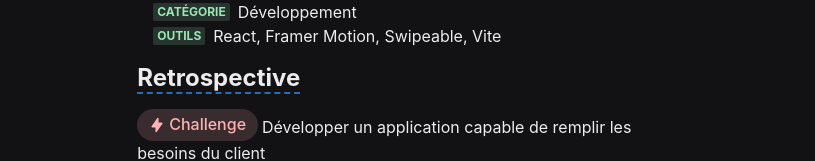
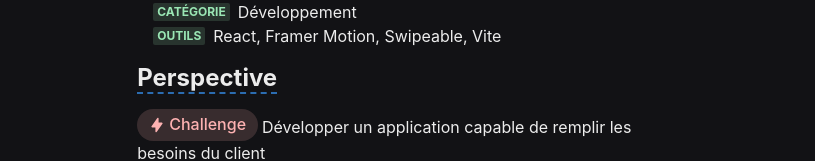
Before and after one commit to aCuriousDev/QB-Portfolio, a React (Vite) app: page /works/Pyralim in a window 1280 px wide. Shown: the part 585-746 px from the top of the page, without its empty margins (232-1047 px from the left). Built offline with nearby package versions, Linux system fonts and the light colour scheme.

Commit message:
fix small typo

```diff
--- a/src/pages/works/Pyralim.jsx
+++ b/src/pages/works/Pyralim.jsx
@@ -73,7 +73,7 @@ const Pyralim = () => {
       </List>
       <Section delay={0.6}>
         <Heading as="h3" variant="section-title">
-          Retrospective
+          Perspective
         </Heading>
         <List spacing={4}>
           <ListItem>
```
